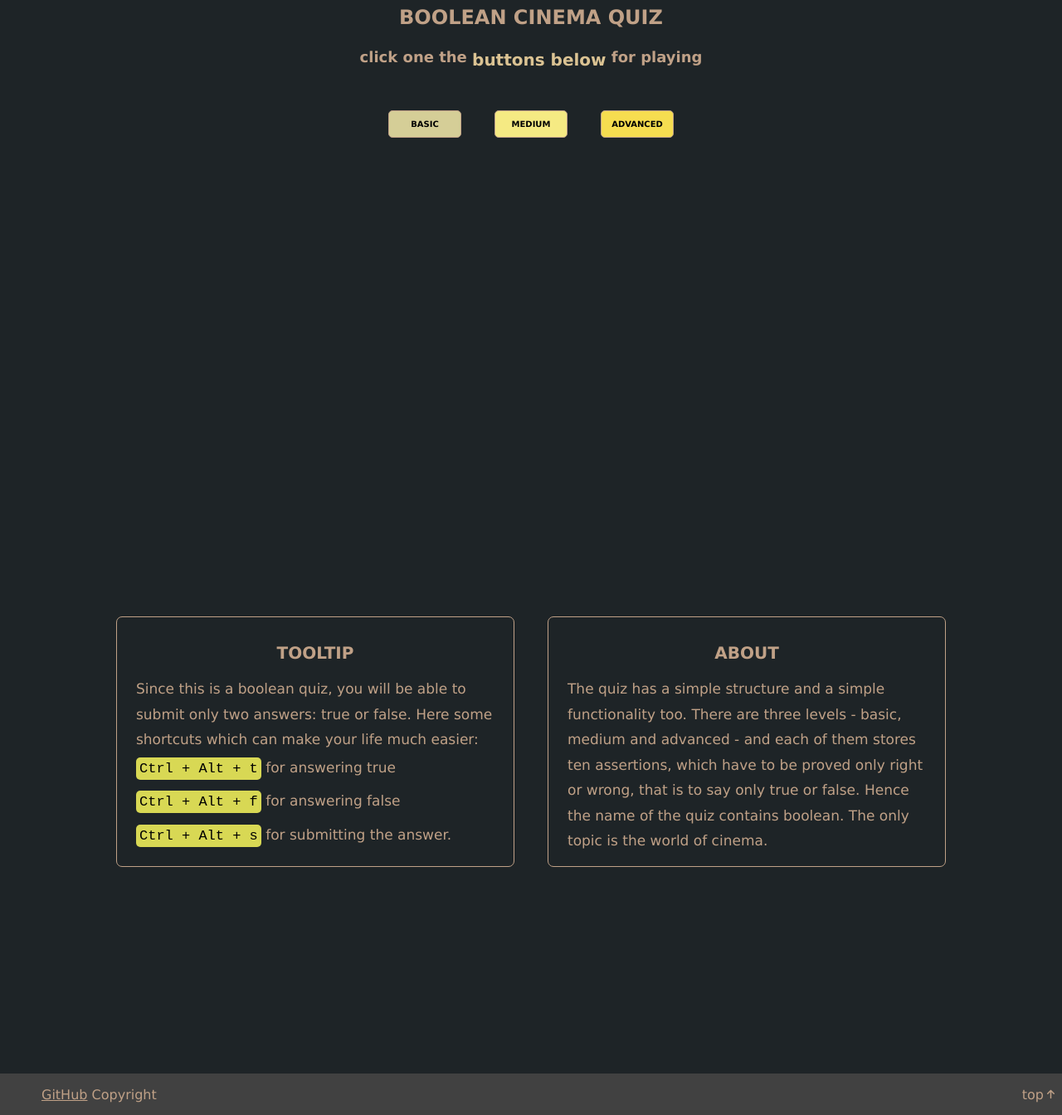
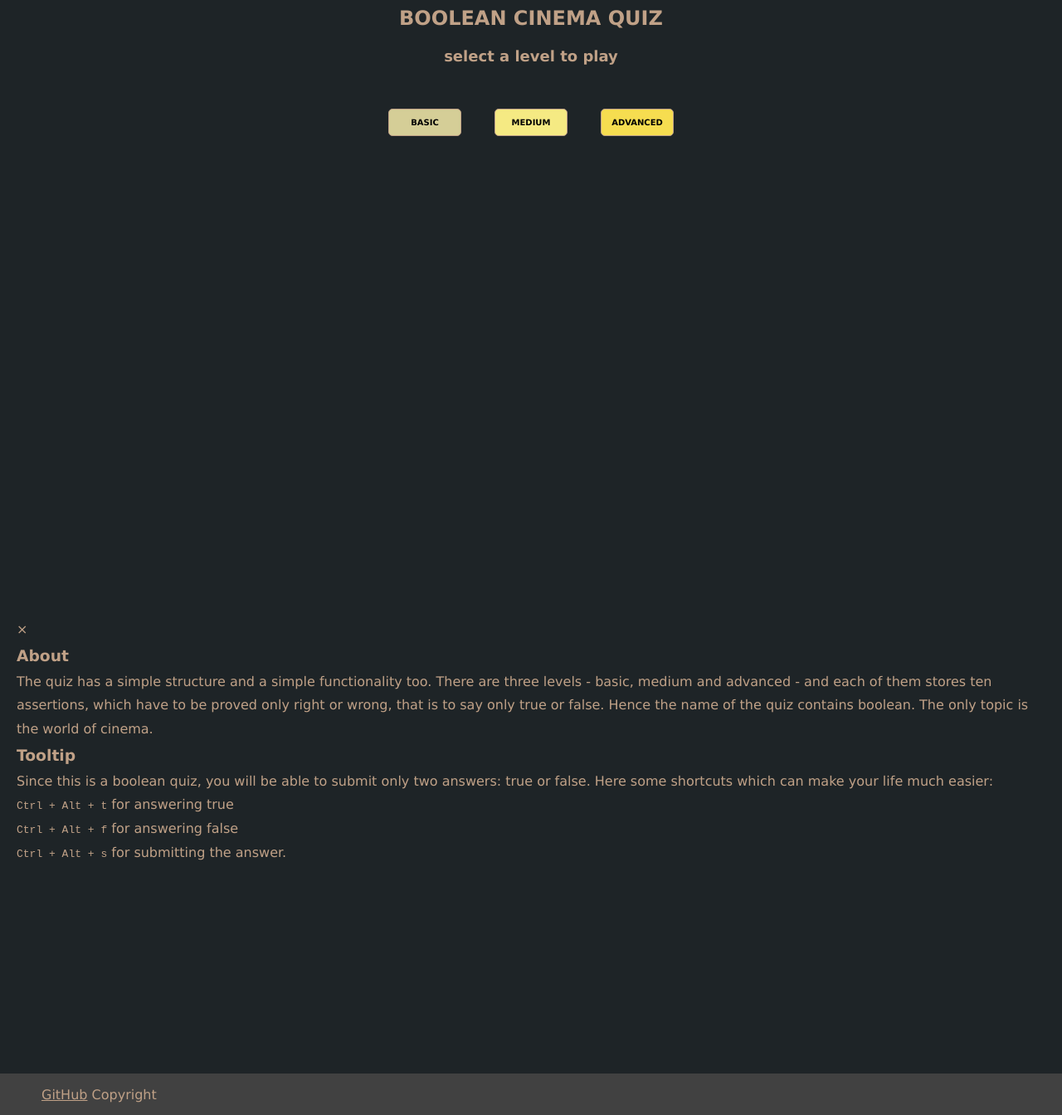
Before and after one commit to 14githubruno/boolean-cinema-quiz, a plain HTML site: page index.html in a window 1280 px wide. Shown: the part 326-1670 px from the top of the page at 83% size. Drawn offline with Linux system fonts and the light colour scheme.

Commit message:
Refact info section
Now info section has a close button

```diff
--- a/index.html
+++ b/index.html
@@ -18,22 +18,23 @@
     </header>
 
     <main>
-      <!-- home -->
+      <!-- home section -->
       <section class="total-homepage">
         <div class="container-result-heading-level">
-          <!-- result -->
+          <!-- (result) -->
           <div class="result hidden">
             <p class="result-user"></p>
           </div>
-          <!-- headings -->
+          <!-- (headings) -->
           <div class="heading">
             <h1 class="heading-one">boolean cinema quiz</h1>
             <h2 class="heading-two">
-              click one the <span class="buttons-below">buttons below</span> for
-              playing
+              select a
+              <span class="heading-two-level-word">level</span>
+              to play
             </h2>
           </div>
-          <!-- quiz levels btn -->
+          <!-- (levels) -->
           <div class="level">
             <button class="level-basic">basic</button>
             <button class="level-medium">medium</button>
@@ -41,7 +42,7 @@
           </div>
         </div>
       </section>
-      <!-- quiz -->
+      <!-- quiz section -->
       <section class="total-quiz hidden">
         <div class="container-quiz">
           <div class="timer-assertions-tracking">
@@ -94,10 +95,25 @@
           </div>
         </div>
       </section>
-      <!-- info (tooltip, about) -->
-      <section class="info">
-        <div class="tooltip-about">
-          <!-- tooltip -->
+      <!-- info section -->
+      <section class="info hidden">
+        <div class="tooltip-about-container">
+          <!-- (close-btn) -->
+          <div class="close-btn">
+            <span>&times;</span>
+          </div>
+          <!-- (about) -->
+          <div class="about">
+            <h3 class="about-title">About</h3>
+            <p class="about-paragraph">
+              The quiz has a simple structure and a simple functionality too.
+              There are three levels - basic, medium and advanced - and each of
+              them stores ten assertions, which have to be proved only right or
+              wrong, that is to say only true or false. Hence the name of the
+              quiz contains boolean. The only topic is the world of cinema.
+            </p>
+          </div>
+          <!-- (tooltip) -->
           <div class="tooltip">
             <h3 class="tooltip-title">Tooltip</h3>
             <p class="tooltip-paragraph">
@@ -109,17 +125,6 @@
               <code>Ctrl + Alt + s</code> for submitting the answer.
             </p>
           </div>
-          <!-- about -->
-          <div class="about">
-            <h3 class="about-title">About</h3>
-            <p class="about-paragraph">
-              The quiz has a simple structure and a simple functionality too.
-              There are three levels - basic, medium and advanced - and each of
-              them stores ten assertions, which have to be proved only right or
-              wrong, that is to say only true or false. Hence the name of the
-              quiz contains boolean. The only topic is the world of cinema.
-            </p>
-          </div>
         </div>
       </section>
     </main>
@@ -129,7 +134,6 @@
         <a href="https://github.com/14githubruno" target="_blank">GitHub</a>
         Copyright
       </p>
-      <a class="anchor-top">top</a>
     </footer>
 
     <!-- js -->
```
